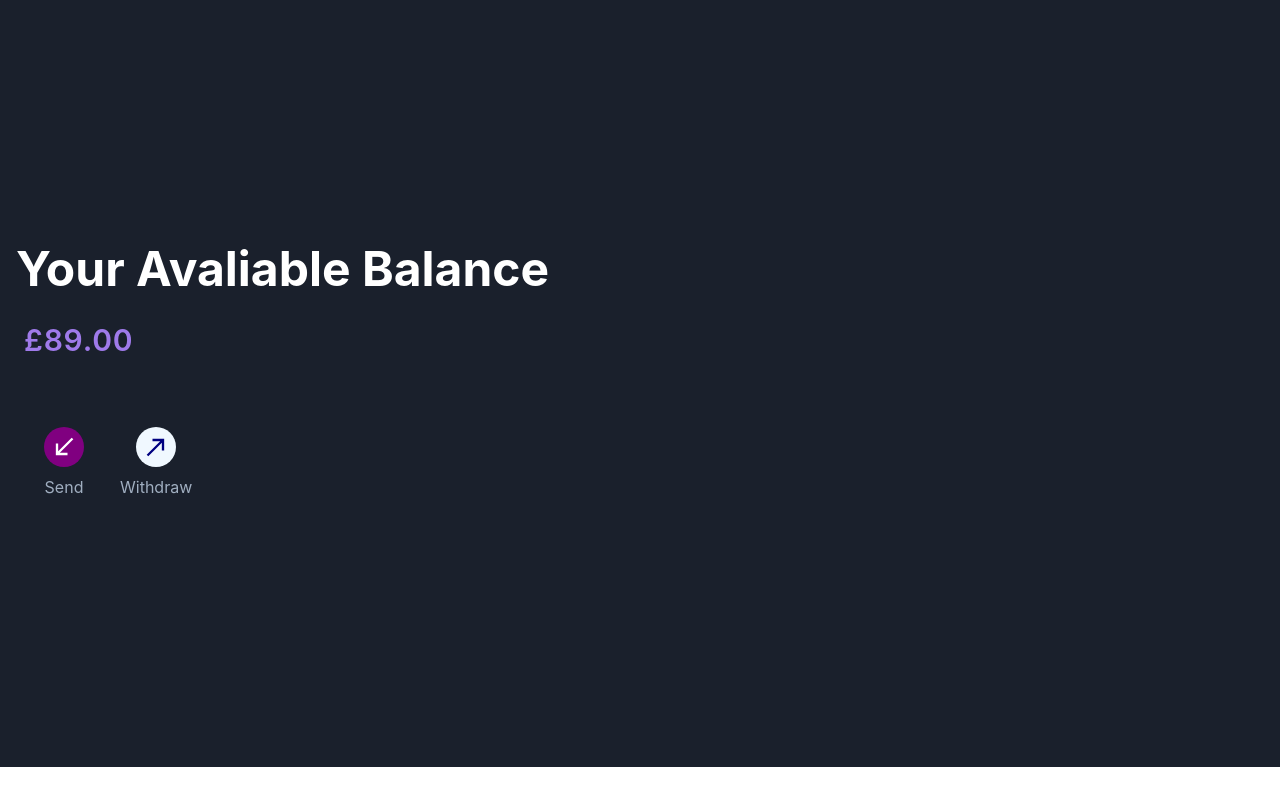
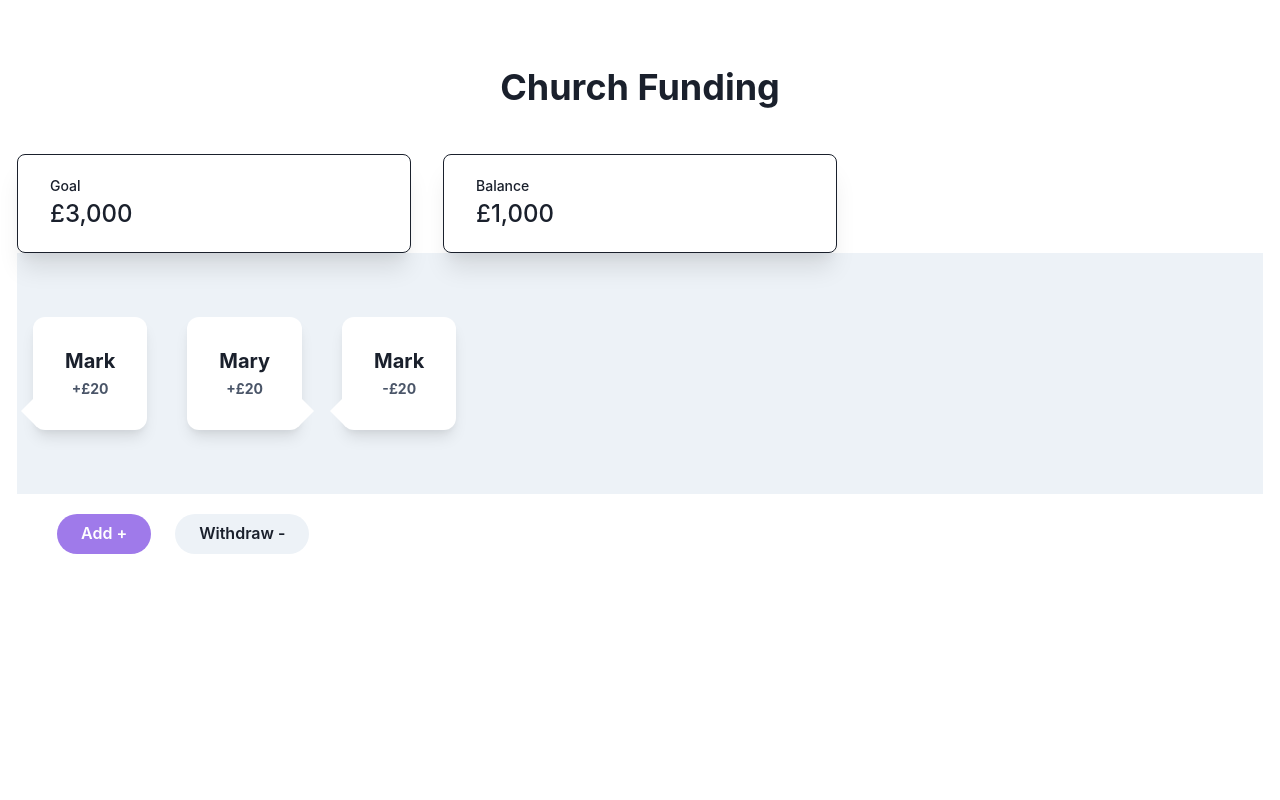
Before and after one commit to HFMIRE/sim-ply, a React (Create React App) app in the folder client/: page / in a window 1280 px wide. Shown: the top 800 px of the page. Built offline with nearby package versions, Linux system fonts and the light colour scheme.

Commit message:
change speech bubbles

```diff
--- a/client/src/App.js
+++ b/client/src/App.js
@@ -9,9 +9,9 @@ import TransactionPage from './components/TransactionPage';
 function App() {
   return (
     <ChakraProvider theme={theme}>
-      <Homepage />
+      {/* <Homepage /> */}
       <Activity />
-      <TransactionPage />
+      {/* <TransactionPage /> */}
     </ChakraProvider>
   );
 }
--- a/client/src/components/Activity.js
+++ b/client/src/components/Activity.js
@@ -41,9 +41,8 @@ export default function Activity() {
         textAlign={'center'}
         fontSize={'4xl'}
         py={10}
-        fontWeight={'bold'}
-      >
-        Current Savings Goal
+        fontWeight={'bold'}>
+        Church Funding
       </chakra.h1>
       <SimpleGrid columns={{ base: 1, md: 3 }} spacing={{ base: 5, lg: 8 }}>
         <StatsCard title={'Goal'} stat={'£3,000'} />
--- a/client/src/components/Homepage.js
+++ b/client/src/components/Homepage.js
@@ -1,6 +1,6 @@
 import React from 'react';
 import { Box, HStack, Button } from '@chakra-ui/react';
-
+import BalanceCard from './ui/BalanceCard';
 import { RecentsCard } from './RecentsCard';
 import { Stack, Container, Flex, Text, Heading } from '@chakra-ui/react';
 import { MdAdd } from 'react-icons/md';
--- a/client/src/components/SpeechBubble.js
+++ b/client/src/components/SpeechBubble.js
@@ -11,7 +11,7 @@ const Testimonial = ({ children }) => {
   return <Box>{children}</Box>;
 };
 
-const TestimonialContent = ({ children }) => {
+const TestimonialContentLeft = ({ children }) => {
   return (
     <Stack
       bg={useColorModeValue('white', 'gray.800')}
@@ -32,15 +32,49 @@ const TestimonialContent = ({ children }) => {
         borderTopWidth: 16,
         borderTopColor: useColorModeValue('white', 'gray.800'),
         pos: 'absolute',
-        bottom: '-16px',
-        left: '50%',
+        left: '-20px',
+        bottom:'10%',
         transform: 'translateX(-50%)',
+        transform:'rotate(90deg)',
       }}
     >
       {children}
     </Stack>
   );
 };
+
+const TestimonialContentRight = ({ children }) => {
+    return (
+      <Stack
+        bg={useColorModeValue('white', 'gray.800')}
+        boxShadow={'lg'}
+        p={8}
+        rounded={'xl'}
+        align={'center'}
+        pos={'relative'}
+        _after={{
+          content: `""`,
+          w: 0,
+          h: 0,
+          borderLeft: 'solid transparent',
+          borderLeftWidth: 16,
+          borderRight: 'solid transparent',
+          borderRightWidth: 16,
+          borderTop: 'solid',
+          borderTopWidth: 16,
+          borderTopColor: useColorModeValue('white', 'gray.900'),
+          pos: 'absolute',
+          right: '-20px',
+          bottom:'10%',
+          transform: 'translateX(-50%)',
+          transform:'rotate(270deg)',
+
+        }}>
+        {children}
+      </Stack>
+    );
+  };
+
 
 const TestimonialHeading = ({ children }) => {
   return (
@@ -52,13 +86,13 @@ const TestimonialHeading = ({ children }) => {
 
 const TestimonialText = ({ children }) => {
   return (
-    <Text
+    <Heading
       textAlign={'center'}
       color={useColorModeValue('gray.600', 'gray.400')}
       fontSize={'sm'}
     >
       {children}
-    </Text>
+    </Heading>
   );
 };
 
@@ -71,22 +105,31 @@ export default function SpeechBubbles() {
           spacing={{ base: 10, md: 4, lg: 10 }}
         >
           <Testimonial>
-            <TestimonialContent>
-              <TestimonialHeading>User 1</TestimonialHeading>
-              <TestimonialText>+£20</TestimonialText>
-            </TestimonialContent>
+            <TestimonialContentLeft>
+              <TestimonialHeading>Mark</TestimonialHeading>
+              <TestimonialText>
+                +£20
+              </TestimonialText>
+            </TestimonialContentLeft>
+
           </Testimonial>
           <Testimonial>
-            <TestimonialContent>
-              <TestimonialHeading>User 2</TestimonialHeading>
-              <TestimonialText>+£20</TestimonialText>
-            </TestimonialContent>
+            <TestimonialContentRight>
+              <TestimonialHeading>Mary</TestimonialHeading>
+              <TestimonialText>
+             +£20
+              </TestimonialText>
+            </TestimonialContentRight>
+
           </Testimonial>
           <Testimonial>
-            <TestimonialContent>
-              <TestimonialHeading>User 1</TestimonialHeading>
-              <TestimonialText>-£20</TestimonialText>
-            </TestimonialContent>
+            <TestimonialContentLeft>
+              <TestimonialHeading>Mark</TestimonialHeading>
+              <TestimonialText>
+               -£20
+              </TestimonialText>
+            </TestimonialContentLeft>
+
           </Testimonial>
         </Stack>
       </Container>
--- /dev/null
+++ b/package.json
@@ -0,0 +1,5 @@
+{
+  "dependencies": {
+    "start": "^5.1.0"
+  }
+}
```
Also changed, not shown: 1 other file (tests, documents, lock files or other folders).
